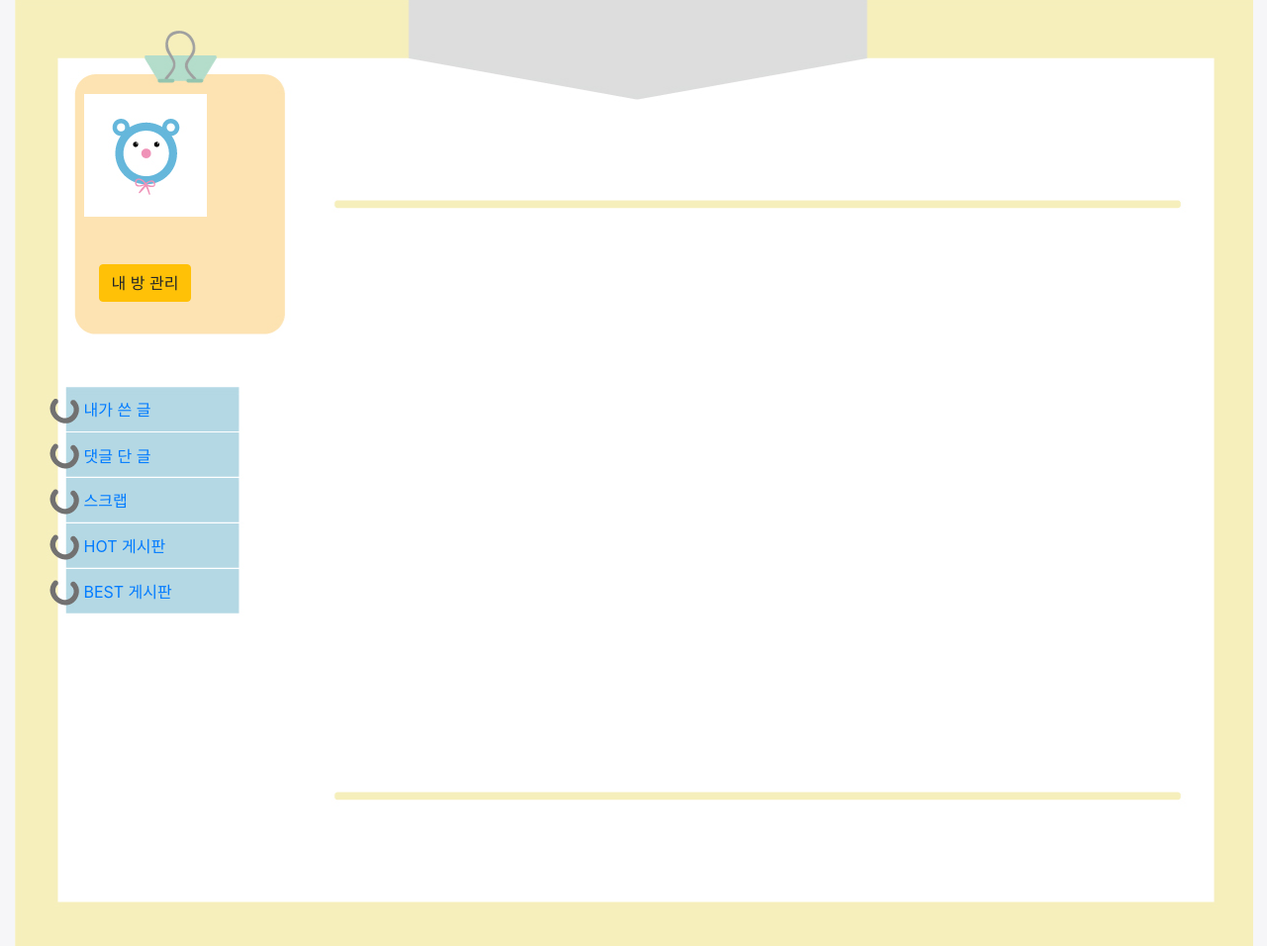
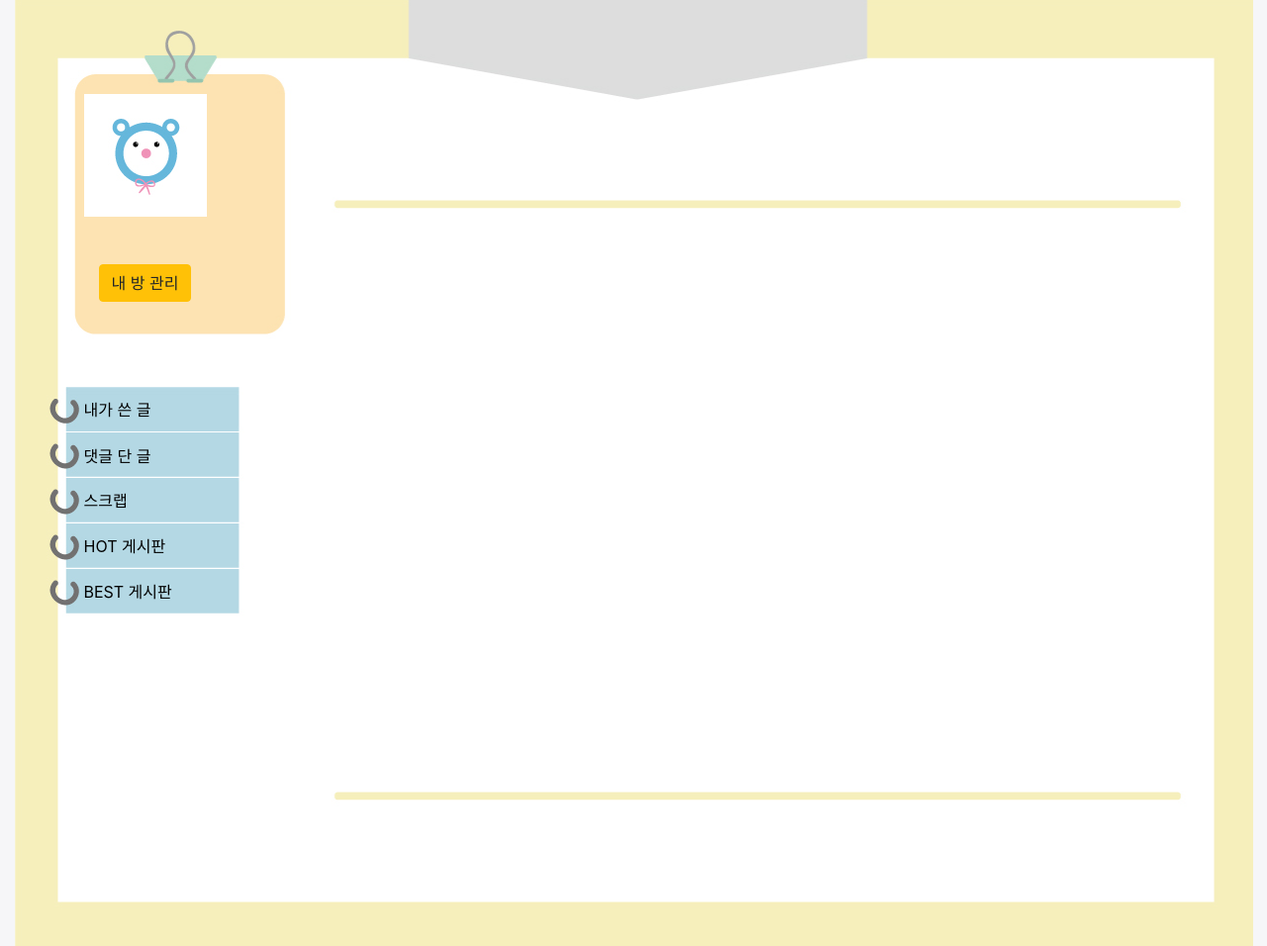
Before and after one commit to houseelfdobby/house-elf-dobby, a Django app: page /board in a window 1280 px wide. Shown: the part 81-1037 px from the top of the page at 99% size. Run offline with Django 3.2, Linux system fonts and the light colour scheme; data that the repository does not hold is empty; some libraries are stand-ins or nearby versions.

Commit message:
style: Remove a tag decorations

```diff
--- a/board/templates/board/board_home.html
+++ b/board/templates/board/board_home.html
@@ -1,10 +1,15 @@
 {% extends 'base.html'%}
 {% load staticfiles %}
-
+{%block title%} 커뮤니티 {%endblock%}
 {% block content %}
 
 
 <style>
+  a {
+    color: black;
+    text-decoration: none;
+  }
+
   .board {
     width: 100%;
     height: 957px;
```
